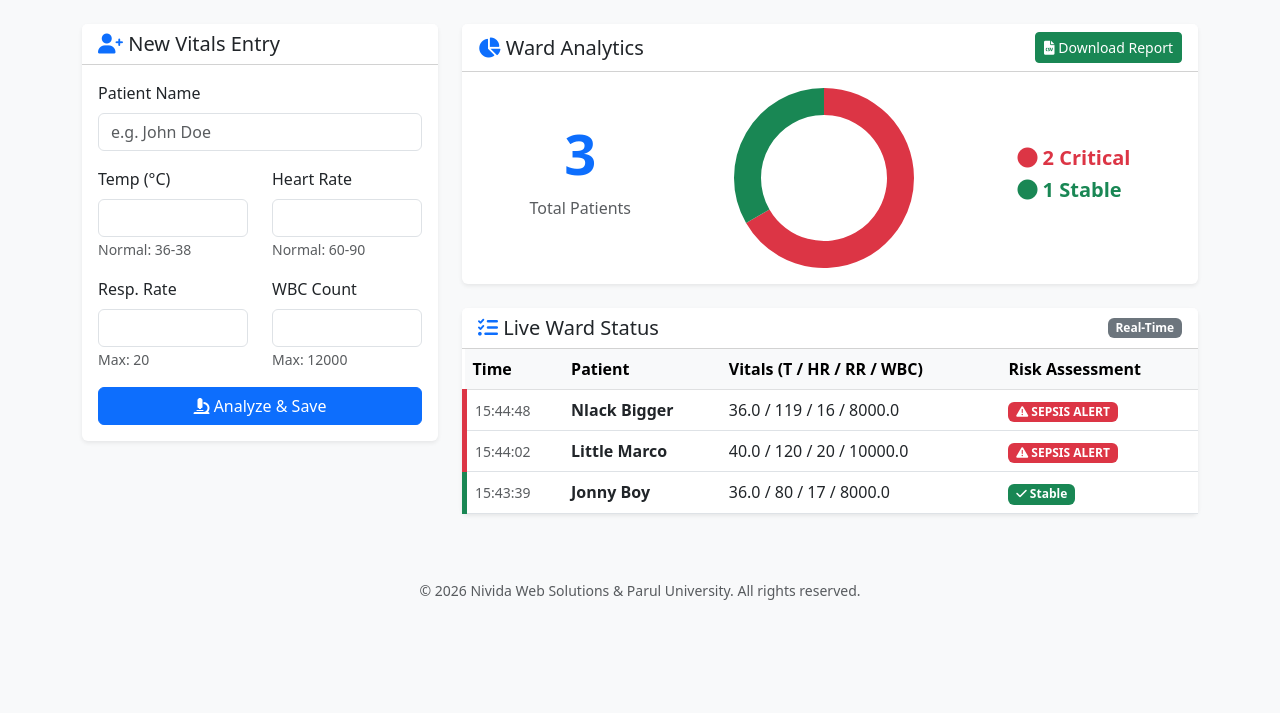
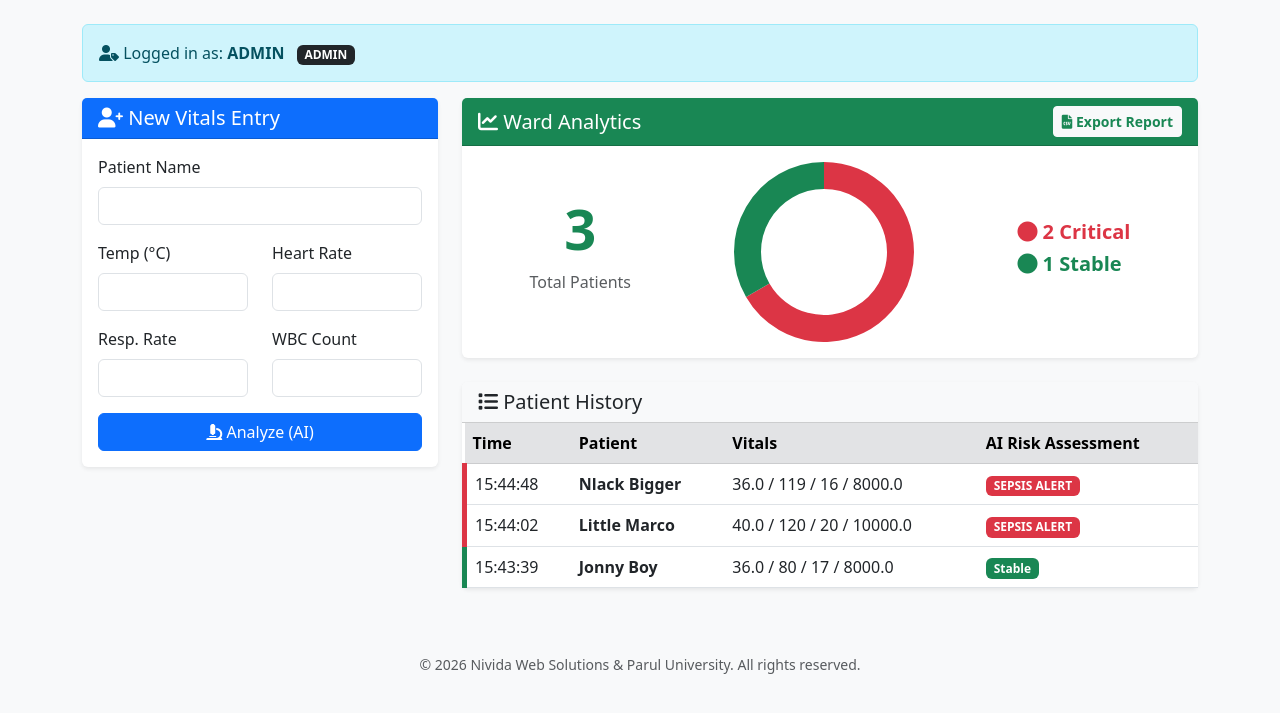
Before and after one commit to Logen10fingers/VitalMine_CDSS, a Flask app: page / in a window 1280 px wide. Shown: the part 56-769 px from the top of the page. Run offline with Flask 3, Linux system fonts and the light colour scheme; a user stored in the database is signed in.

Commit message:
Phase 13 Complete: Role-Based Access Control (RBAC) Implemented

```diff
--- a/app.py
+++ b/app.py
@@ -1,4 +1,4 @@
-from flask import Flask, render_template, request, redirect, url_for, Response
+from flask import Flask, render_template, request, redirect, url_for, Response, flash
 from flask_sqlalchemy import SQLAlchemy
 from flask_login import (
     LoginManager,
@@ -24,12 +24,10 @@ login_manager = LoginManager()
 login_manager.init_app(app)
 login_manager.login_view = "login"
 
-# --- LOAD THE AI BRAIN ---
+# --- LOAD AI ---
 try:
     model = joblib.load("sirs_model.pkl")
-    print("AI Model Loaded Successfully!")
 except:
-    print("WARNING: Model not found. Run train_model.py first.")
     model = None
 
 
@@ -38,6 +36,7 @@ class User(UserMixin, db.Model):
     id = db.Column(db.Integer, primary_key=True)
     username = db.Column(db.String(100), unique=True, nullable=False)
     password = db.Column(db.String(100), nullable=False)
+    role = db.Column(db.String(20), nullable=False, default="nurse")  # NEW: Role Column
 
 
 class Entry(db.Model):
@@ -51,31 +50,28 @@ class Entry(db.Model):
     timestamp = db.Column(db.DateTime, default=datetime.utcnow)
 
 
-# --- LOGIN LOADER ---
 @login_manager.user_loader
 def load_user(user_id):
     return User.query.get(int(user_id))
 
 
 # --- ROUTES ---
-
-
 @app.route("/")
 @login_required
 def home():
     all_entries = Entry.query.order_by(Entry.timestamp.desc()).all()
 
-    total_patients = len(all_entries)
-    high_risk_count = 0
-    stable_count = 0
+    # Calculate stats for Doctor/Admin
+    total = len(all_entries)
+    high = sum(1 for e in all_entries if e.status == "High")
+    stable = total - high
 
+    stats = {"total": total, "high": high, "stable": stable}
+
+    # Pass 'history' and 'stats' to frontend
+    # We create the history list manually to format dates nicely
     history_data = []
     for e in all_entries:
-        if e.status == "High":
-            high_risk_count += 1
-        else:
-            stable_count += 1
-
         history_data.append(
             {
                 "time": e.timestamp.strftime("%H:%M:%S"),
@@ -85,11 +81,7 @@ def home():
             }
         )
 
-    stats = {"total": total_patients, "high": high_risk_count, "stable": stable_count}
-
-    return render_template(
-        "home.html", history=history_data, stats=stats, user=current_user
-    )
+    return render_template("home.html", history=history_data, stats=stats)
 
 
 @app.route("/login", methods=["GET", "POST"])
@@ -97,15 +89,12 @@ def login():
     if request.method == "POST":
         username = request.form.get("username")
         password = request.form.get("password")
-
         user = User.query.filter_by(username=username).first()
-
         if user and user.password == password:
             login_user(user)
             return redirect(url_for("home"))
         else:
             return render_template("login.html", error="Invalid Credentials")
-
     return render_template("login.html")
 
 
@@ -119,35 +108,24 @@ def logout():
 @app.route("/add_vitals", methods=["POST"])
 @login_required
 def add_vitals():
-    # 1. Get data
+    # SECURITY CHECK: Doctors cannot add vitals
+    if current_user.role == "doctor":
+        return "Access Denied: Doctors cannot perform data entry."
+
     temp = float(request.form.get("temperature"))
     hr = int(request.form.get("heart_rate"))
     rr = int(request.form.get("resp_rate"))
     wbc = float(request.form.get("wbc_count"))
 
-    # 2. AI PREDICTION LOGIC
+    # AI PREDICTION
     if model:
-        # Create a dataframe for the AI (it expects named columns)
-        input_data = pd.DataFrame(
-            [[temp, hr, rr, wbc]], columns=["temp", "hr", "rr", "wbc"]
-        )
+        df = pd.DataFrame([[temp, hr, rr, wbc]], columns=["temp", "hr", "rr", "wbc"])
+        risk = "High" if model.predict(df)[0] == 1 else "Stable"
+    else:
+        risk = "Stable"
 
-        # Ask the model: 1 = Sick, 0 = Healthy
-        prediction = model.predict(input_data)[0]
-
-        risk_status = "High" if prediction == 1 else "Stable"
-    else:
-        # Fallback if model fails
-        risk_status = "Stable"
-
-    # 3. Save result
     new_entry = Entry(
-        name=request.form.get("name"),
-        temp=temp,
-        hr=hr,
-        rr=rr,
-        wbc=wbc,
-        status=risk_status,
+        name=request.form.get("name"), temp=temp, hr=hr, rr=rr, wbc=wbc, status=risk
     )
     db.session.add(new_entry)
     db.session.commit()
@@ -157,21 +135,14 @@ def add_vitals():
 @app.route("/export_data")
 @login_required
 def export_data():
+    # SECURITY CHECK: Nurses cannot export data
+    if current_user.role == "nurse":
+        return "Access Denied: Nurses cannot export confidential reports."
+
     all_entries = Entry.query.order_by(Entry.timestamp.desc()).all()
     output = io.StringIO()
     writer = csv.writer(output)
-    writer.writerow(
-        [
-            "ID",
-            "Timestamp",
-            "Patient Name",
-            "Temperature",
-            "Heart Rate",
-            "Resp Rate",
-            "WBC Count",
-            "Risk Status",
-        ]
-    )
+    writer.writerow(["ID", "Timestamp", "Name", "Temp", "HR", "RR", "WBC", "Status"])
     for e in all_entries:
         writer.writerow(
             [e.id, e.timestamp, e.name, e.temp, e.hr, e.rr, e.wbc, e.status]
@@ -184,12 +155,23 @@ def export_data():
     )
 
 
+# --- SETUP: Create the 3 Roles ---
 if __name__ == "__main__":
     with app.app_context():
         db.create_all()
+        # 1. Admin
         if not User.query.filter_by(username="admin").first():
-            admin = User(username="admin", password="password123")
-            db.session.add(admin)
-            db.session.commit()
+            db.session.add(User(username="admin", password="password123", role="admin"))
+        # 2. Doctor (Analyst)
+        if not User.query.filter_by(username="doctor").first():
+            db.session.add(
+                User(username="doctor", password="password123", role="doctor")
+            )
+        # 3. Nurse (Data Entry)
+        if not User.query.filter_by(username="nurse").first():
+            db.session.add(User(username="nurse", password="password123", role="nurse"))
+
+        db.session.commit()
+        print("System Ready: Admin, Doctor, and Nurse accounts active.")
 
     app.run(debug=True)
--- a/templates/home.html
+++ b/templates/home.html
@@ -1,25 +1,27 @@
 {% extends "base.html" %} {% block content %}
+<div class="alert alert-info d-flex justify-content-between align-items-center">
+  <span>
+    <i class="fa-solid fa-user-tag"></i> Logged in as:
+    <strong>{{ current_user.username.upper() }}</strong>
+    <span class="badge bg-dark ms-2">{{ current_user.role.upper() }}</span>
+  </span>
+</div>
+
 <div class="row">
+  {% if current_user.role in ['admin', 'nurse'] %}
   <div class="col-md-4">
-    <div class="card shadow-sm">
-      <div class="card-header bg-white">
+    <div class="card shadow-sm border-primary">
+      <div class="card-header bg-primary text-white">
         <h5 class="mb-0">
-          <i class="fa-solid fa-user-plus text-primary"></i> New Vitals Entry
+          <i class="fa-solid fa-user-plus"></i> New Vitals Entry
         </h5>
       </div>
       <div class="card-body">
         <form method="POST" action="/add_vitals">
           <div class="mb-3">
             <label class="form-label">Patient Name</label>
-            <input
-              type="text"
-              name="name"
-              class="form-control"
-              placeholder="e.g. John Doe"
-              required
-            />
+            <input type="text" name="name" class="form-control" required />
           </div>
-
           <div class="row">
             <div class="col-6 mb-3">
               <label class="form-label">Temp (°C)</label>
@@ -30,7 +32,6 @@
                 class="form-control"
                 required
               />
-              <small class="text-muted">Normal: 36-38</small>
             </div>
             <div class="col-6 mb-3">
               <label class="form-label">Heart Rate</label>
@@ -40,10 +41,8 @@
                 class="form-control"
                 required
               />
-              <small class="text-muted">Normal: 60-90</small>
             </div>
           </div>
-
           <div class="row">
             <div class="col-6 mb-3">
               <label class="form-label">Resp. Rate</label>
@@ -53,7 +52,6 @@
                 class="form-control"
                 required
               />
-              <small class="text-muted">Max: 20</small>
             </div>
             <div class="col-6 mb-3">
               <label class="form-label">WBC Count</label>
@@ -63,33 +61,38 @@
                 class="form-control"
                 required
               />
-              <small class="text-muted">Max: 12000</small>
             </div>
           </div>
-
           <button type="submit" class="btn btn-primary w-100">
-            <i class="fa-solid fa-microscope"></i> Analyze & Save
+            <i class="fa-solid fa-microscope"></i> Analyze (AI)
           </button>
         </form>
       </div>
     </div>
   </div>
+  {% endif %}
 
-  <div class="col-md-8">
-    <div class="card shadow-sm mb-4">
+  <div
+    class="{% if current_user.role == 'doctor' %}col-md-12{% else %}col-md-8{% endif %}"
+  >
+    {% if current_user.role in ['admin', 'doctor'] %}
+    <div class="card shadow-sm mb-4 border-success">
       <div
-        class="card-header bg-white d-flex justify-content-between align-items-center"
+        class="card-header bg-success text-white d-flex justify-content-between align-items-center"
       >
         <h5 class="mb-0">
-          <i class="fa-solid fa-chart-pie text-primary"></i> Ward Analytics
+          <i class="fa-solid fa-chart-line"></i> Ward Analytics
         </h5>
-        <a href="/export_data" class="btn btn-sm btn-success">
-          <i class="fa-solid fa-file-csv"></i> Download Report
+        <a
+          href="/export_data"
+          class="btn btn-sm btn-light text-success fw-bold"
+        >
+          <i class="fa-solid fa-file-csv"></i> Export Report
         </a>
       </div>
       <div class="card-body d-flex justify-content-around align-items-center">
         <div class="text-center">
-          <h2 class="display-4 fw-bold text-primary">{{ stats.total }}</h2>
+          <h2 class="display-4 fw-bold text-success">{{ stats.total }}</h2>
           <p class="text-muted">Total Patients</p>
         </div>
         <div style="width: 180px; height: 180px">
@@ -105,42 +108,33 @@
         </div>
       </div>
     </div>
+    {% endif %}
 
     <div class="card shadow-sm">
-      <div
-        class="card-header bg-white d-flex justify-content-between align-items-center"
-      >
-        <h5 class="mb-0">
-          <i class="fa-solid fa-list-check text-primary"></i> Live Ward Status
-        </h5>
-        <span class="badge bg-secondary">Real-Time</span>
+      <div class="card-header bg-light">
+        <h5 class="mb-0"><i class="fa-solid fa-list"></i> Patient History</h5>
       </div>
       <div class="card-body p-0">
         <table class="table table-hover mb-0">
-          <thead class="table-light">
+          <thead class="table-secondary">
             <tr>
               <th>Time</th>
               <th>Patient</th>
-              <th>Vitals (T / HR / RR / WBC)</th>
-              <th>Risk Assessment</th>
+              <th>Vitals</th>
+              <th>AI Risk Assessment</th>
             </tr>
           </thead>
           <tbody>
             {% for row in history %}
             <tr class="risk-{{ row.status }}">
-              <td><small class="text-muted">{{ row.time }}</small></td>
-              <td class="fw-bold">{{ row.name }}</td>
+              <td>{{ row.time }}</td>
+              <td><strong>{{ row.name }}</strong></td>
               <td>{{ row.vitals }}</td>
               <td>
                 {% if row.status == 'High' %}
-                <span class="badge bg-danger"
-                  ><i class="fa-solid fa-triangle-exclamation"></i> SEPSIS
-                  ALERT</span
-                >
+                <span class="badge bg-danger">SEPSIS ALERT</span>
                 {% else %}
-                <span class="badge bg-success"
-                  ><i class="fa-solid fa-check"></i> Stable</span
-                >
+                <span class="badge bg-success">Stable</span>
                 {% endif %}
               </td>
             </tr>
@@ -152,10 +146,11 @@
   </div>
 </div>
 
+{% if current_user.role in ['admin', 'doctor'] %}
 <script src="https://cdn.jsdelivr.net/npm/chart.js"></script>
 <script>
   const ctx = document.getElementById('riskChart').getContext('2d');
-  const riskChart = new Chart(ctx, {
+  new Chart(ctx, {
       type: 'doughnut',
       data: {
           labels: ['Critical', 'Stable'],
@@ -173,4 +168,4 @@
       }
   });
 </script>
-{% endblock %}
+{% endif %} {% endblock %}
```
Also changed, not shown: instance/vitalmine.db.
